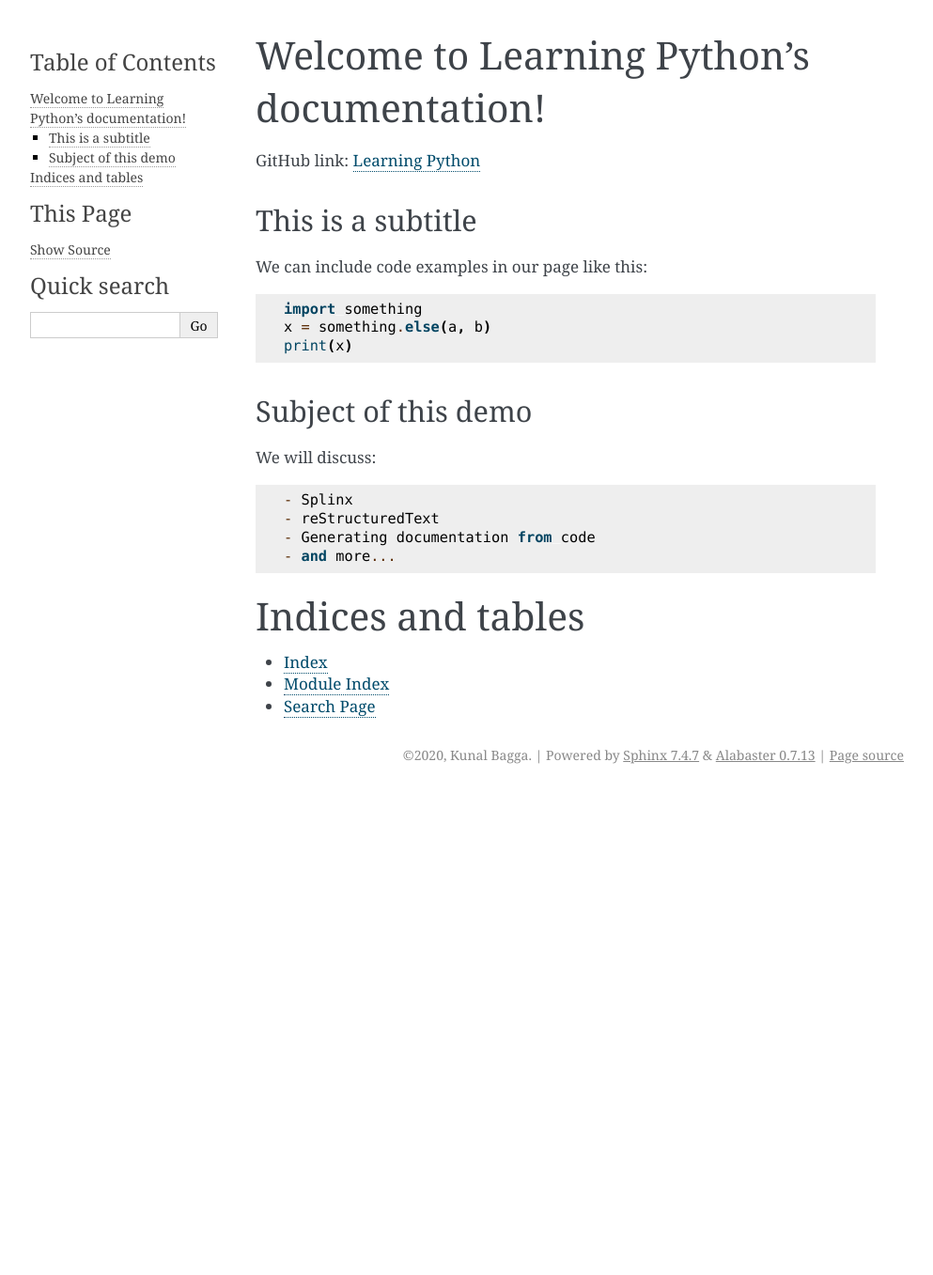
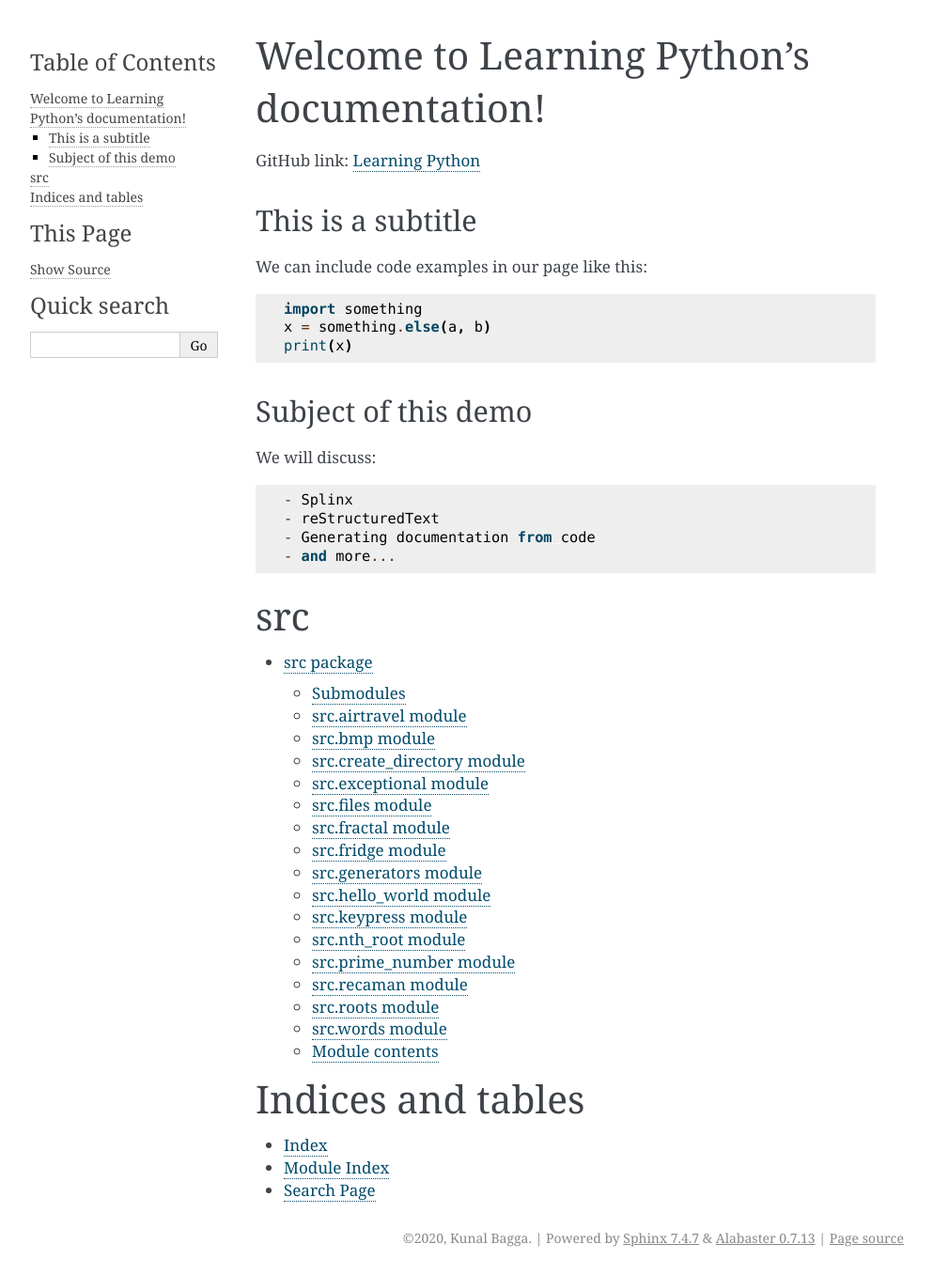
Before and after one commit to baggakunal/learning-python, a Sphinx documentation site: the page built from docs/index.rst, in a window 1280 px wide. Shown: the whole page at 94% size, without its empty margins (148-1141 px from the left). Built offline with Sphinx 7.4.7, drawn with Linux system fonts in a browser that asks for light colours; before the commit the page ends 900 px from its top, so only the background shows below that.

Commit message:
generating html docs using source documentation

```diff
--- a/docs/conf.py
+++ b/docs/conf.py
@@ -10,9 +10,9 @@
 # add these directories to sys.path here. If the directory is relative to the
 # documentation root, use os.path.abspath to make it absolute, like shown here.
 #
-# import os
-# import sys
-# sys.path.insert(0, os.path.abspath('.'))
+import os
+import sys
+sys.path.insert(0, os.path.abspath('..'))
 
 
 # -- Project information -----------------------------------------------------
@@ -31,6 +31,8 @@ release = '1.0'
 # extensions coming with Sphinx (named 'sphinx.ext.*') or your custom
 # ones.
 extensions = [
+    'sphinx.ext.autodoc',
+    'sphinx.ext.viewcode',
 ]
 
 # Add any paths that contain templates here, relative to this directory.
--- a/docs/index.rst
+++ b/docs/index.rst
@@ -29,10 +29,7 @@ We will discuss::
 - and more...
 
 
-.. toctree::
-   :maxdepth: 2
-   :caption: Contents:
-
+.. include:: modules.rst
 
 
 Indices and tables
--- /dev/null
+++ b/docs/modules.rst
@@ -0,0 +1,7 @@
+src
+===
+
+.. toctree::
+   :maxdepth: 4
+
+   src
--- /dev/null
+++ b/docs/src.rst
@@ -0,0 +1,134 @@
+src package
+===========
+
+Submodules
+----------
+
+src.airtravel module
+--------------------
+
+.. automodule:: src.airtravel
+   :members:
+   :undoc-members:
+   :show-inheritance:
+
+src.bmp module
+--------------
+
+.. automodule:: src.bmp
+   :members:
+   :undoc-members:
+   :show-inheritance:
+
+src.create\_directory module
+----------------------------
+
+.. automodule:: src.create_directory
+   :members:
+   :undoc-members:
+   :show-inheritance:
+
+src.exceptional module
+----------------------
+
+.. automodule:: src.exceptional
+   :members:
+   :undoc-members:
+   :show-inheritance:
+
+src.files module
+----------------
+
+.. automodule:: src.files
+   :members:
+   :undoc-members:
+   :show-inheritance:
+
+src.fractal module
+------------------
+
+.. automodule:: src.fractal
+   :members:
+   :undoc-members:
+   :show-inheritance:
+
+src.fridge module
+-----------------
+
+.. automodule:: src.fridge
+   :members:
+   :undoc-members:
+   :show-inheritance:
+
+src.generators module
+---------------------
+
+.. automodule:: src.generators
+   :members:
+   :undoc-members:
+   :show-inheritance:
+
+src.hello\_world module
+-----------------------
+
+.. automodule:: src.hello_world
+   :members:
+   :undoc-members:
+   :show-inheritance:
+
+src.keypress module
+-------------------
+
+.. automodule:: src.keypress
+   :members:
+   :undoc-members:
+   :show-inheritance:
+
+src.nth\_root module
+--------------------
+
+.. automodule:: src.nth_root
+   :members:
+   :undoc-members:
+   :show-inheritance:
+
+src.prime\_number module
+------------------------
+
+.. automodule:: src.prime_number
+   :members:
+   :undoc-members:
+   :show-inheritance:
+
+src.recaman module
+------------------
+
+.. automodule:: src.recaman
+   :members:
+   :undoc-members:
+   :show-inheritance:
+
+src.roots module
+----------------
+
+.. automodule:: src.roots
+   :members:
+   :undoc-members:
+   :show-inheritance:
+
+src.words module
+----------------
+
+.. automodule:: src.words
+   :members:
+   :undoc-members:
+   :show-inheritance:
+
+
+Module contents
+---------------
+
+.. automodule:: src
+   :members:
+   :undoc-members:
+   :show-inheritance:
--- a/src/__init__.py
+++ b/src/__init__.py
@@ -1,6 +1,6 @@
 """
 Demo Project: Learning Python
-~~~~~~~~~~~~~~~~~~
+~~~~~~~~~~~~~~~~~~~~~~~~~~~~~
 
 This project serves mainly as an example project for
 leaning the basics of python programming language.
```
